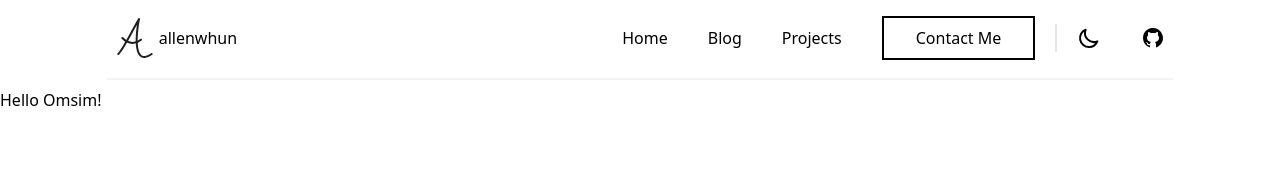
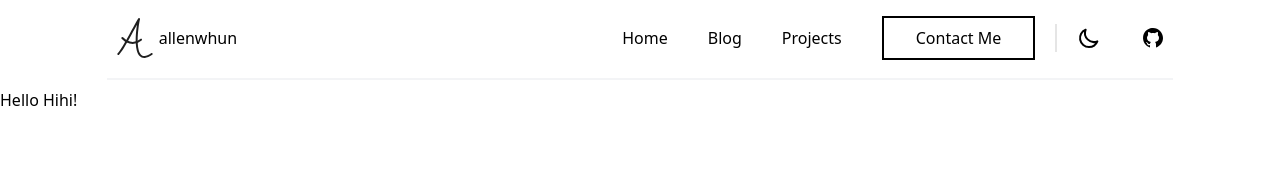
Before and after one commit to swtmply/touristop-web, a Next.js app: page / in a window 1280 px wide. Shown: the top 178 px of the page. Built offline with nearby package versions, Linux system fonts and the light colour scheme.

Commit message:
Update index.tsx

```diff
--- a/pages/index.tsx
+++ b/pages/index.tsx
@@ -4,7 +4,7 @@ import type { NextPage } from "next";
 const Home: NextPage = () => {
   return (
     <Layout>
-      <h1>Hello Omsim!</h1>
+      <h1>Hello Hihi!</h1>
     </Layout>
   );
 };
```
